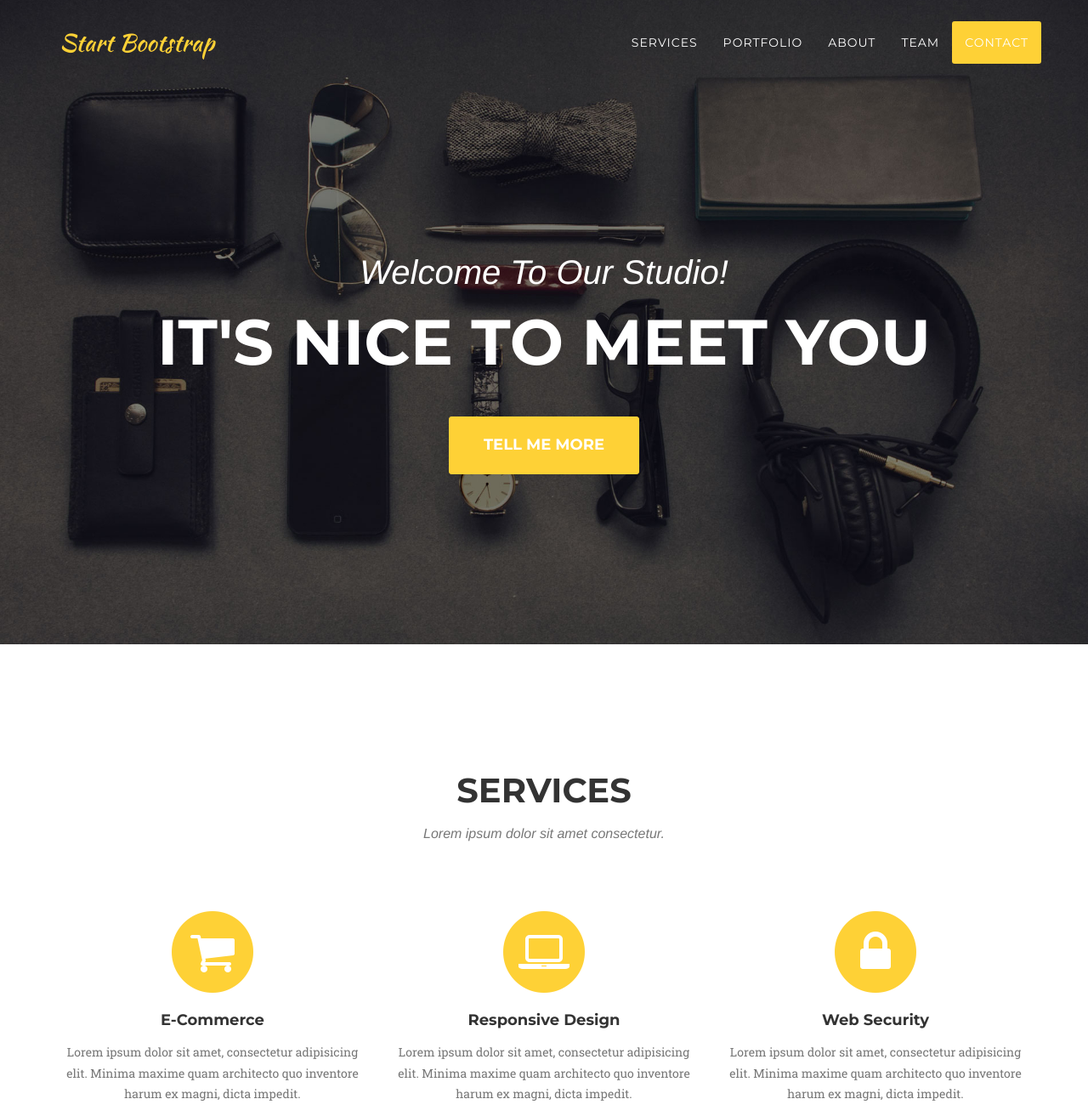
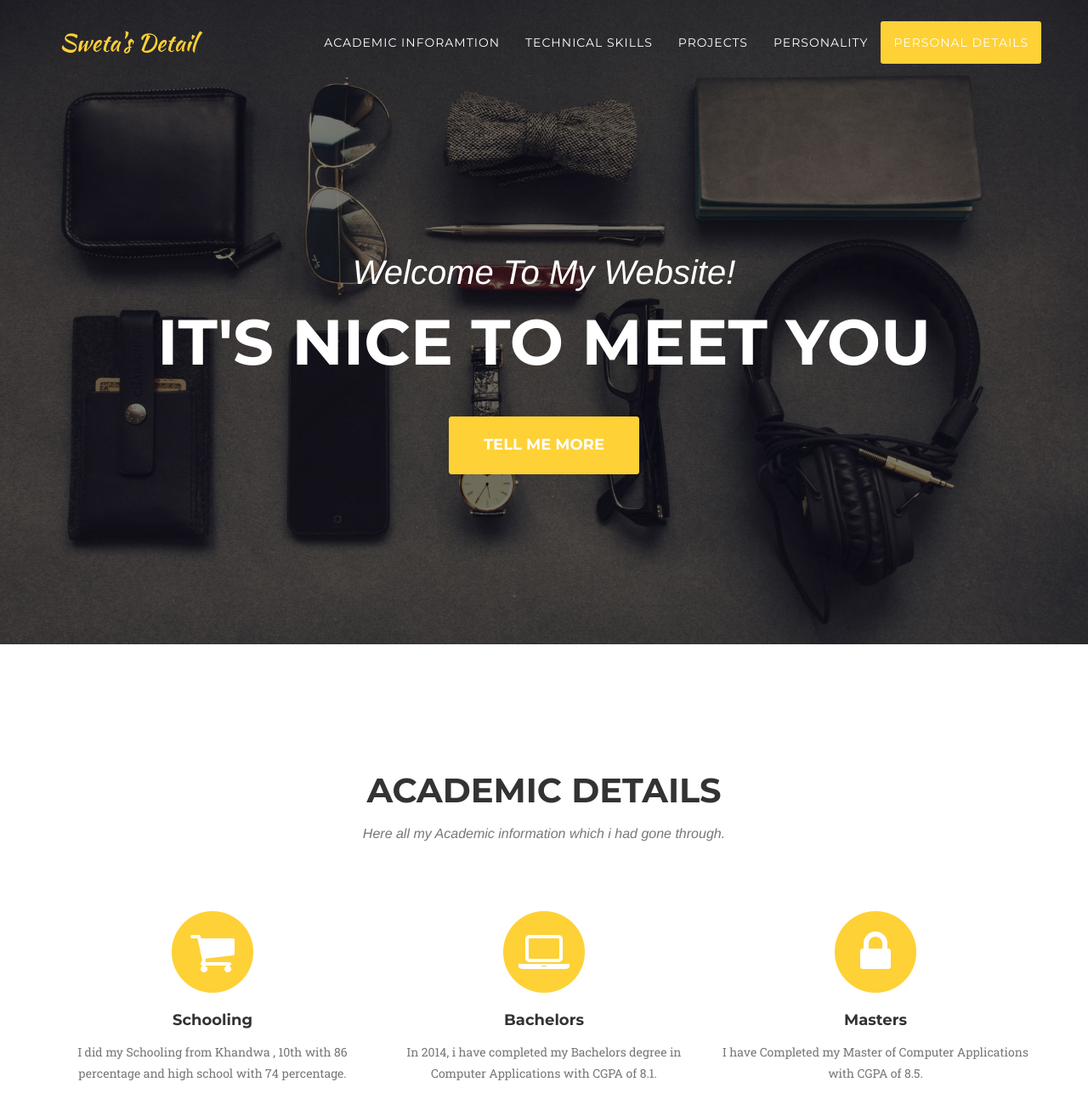
Before and after one commit to sweta-rathore/sweta-rathore.github.io, a website: page index.html in a window 1280 px wide. Shown: the top 1313 px of the page at 85% size. Drawn offline with nearby package versions, Linux system fonts and the light colour scheme; a web font is replaced by a local one.

Commit message:
Chnages In Acadmic  part

```diff
--- a/index.html
+++ b/index.html
@@ -9,7 +9,7 @@
     <meta name="description" content="">
     <meta name="author" content="">
 
-    <title>Agency - Start Bootstrap Theme</title>
+    <title>My Website</title>
 
     <!-- Bootstrap Core CSS -->
     <link href="vendor/bootstrap/css/bootstrap.min.css" rel="stylesheet">
@@ -43,7 +43,7 @@
                 <button type="button" class="navbar-toggle" data-toggle="collapse" data-target="#bs-example-navbar-collapse-1">
                     <span class="sr-only">Toggle navigation</span> Menu <i class="fa fa-bars"></i>
                 </button>
-                <a class="navbar-brand page-scroll" href="#page-top">Start Bootstrap</a>
+                <a class="navbar-brand page-scroll" href="#page-top">Sweta's Detail</a>
             </div>
 
             <!-- Collect the nav links, forms, and other content for toggling -->
@@ -53,19 +53,19 @@
                         <a href="#page-top"></a>
                     </li>
                     <li>
-                        <a class="page-scroll" href="#services">Services</a>
+                        <a class="page-scroll" href="#services">Academic Inforamtion</a>
                     </li>
                     <li>
-                        <a class="page-scroll" href="#portfolio">Portfolio</a>
+                        <a class="page-scroll" href="#portfolio">Technical Skills</a>
                     </li>
                     <li>
-                        <a class="page-scroll" href="#about">About</a>
+                        <a class="page-scroll" href="#about">Projects</a>
                     </li>
                     <li>
-                        <a class="page-scroll" href="#team">Team</a>
+                        <a class="page-scroll" href="#team">Personality</a>
                     </li>
                     <li>
-                        <a class="page-scroll" href="#contact">Contact</a>
+                        <a class="page-scroll" href="#contact">Personal Details</a>
                     </li>
                 </ul>
             </div>
@@ -78,20 +78,20 @@
     <header>
         <div class="container">
             <div class="intro-text">
-                <div class="intro-lead-in">Welcome To Our Studio!</div>
+                <div class="intro-lead-in">Welcome To My Website!</div>
                 <div class="intro-heading">It's Nice To Meet You</div>
                 <a href="#services" class="page-scroll btn btn-xl">Tell Me More</a>
             </div>
         </div>
     </header>
 
-    <!-- Services Section -->
+    <!-- Academic Detail -->
     <section id="services">
         <div class="container">
             <div class="row">
                 <div class="col-lg-12 text-center">
-                    <h2 class="section-heading">Services</h2>
-                    <h3 class="section-subheading text-muted">Lorem ipsum dolor sit amet consectetur.</h3>
+                    <h2 class="section-heading">Academic Details</h2>
+                    <h3 class="section-subheading text-muted">Here all my Academic information which i had gone through.</h3>
                 </div>
             </div>
             <div class="row text-center">
@@ -100,36 +100,36 @@
                         <i class="fa fa-circle fa-stack-2x text-primary"></i>
                         <i class="fa fa-shopping-cart fa-stack-1x fa-inverse"></i>
                     </span>
-                    <h4 class="service-heading">E-Commerce</h4>
-                    <p class="text-muted">Lorem ipsum dolor sit amet, consectetur adipisicing elit. Minima maxime quam architecto quo inventore harum ex magni, dicta impedit.</p>
+                    <h4 class="service-heading">Schooling</h4>
+                    <p class="text-muted">I did my Schooling from Khandwa , 10th with 86 percentage and high school with 74 percentage. </p>
                 </div>
                 <div class="col-md-4">
                     <span class="fa-stack fa-4x">
                         <i class="fa fa-circle fa-stack-2x text-primary"></i>
                         <i class="fa fa-laptop fa-stack-1x fa-inverse"></i>
                     </span>
-                    <h4 class="service-heading">Responsive Design</h4>
-                    <p class="text-muted">Lorem ipsum dolor sit amet, consectetur adipisicing elit. Minima maxime quam architecto quo inventore harum ex magni, dicta impedit.</p>
+                    <h4 class="service-heading">Bachelors</h4>
+                    <p class="text-muted">In 2014, i have completed my Bachelors degree in Computer Applications with CGPA of 8.1.</p>
                 </div>
                 <div class="col-md-4">
                     <span class="fa-stack fa-4x">
                         <i class="fa fa-circle fa-stack-2x text-primary"></i>
                         <i class="fa fa-lock fa-stack-1x fa-inverse"></i>
                     </span>
-                    <h4 class="service-heading">Web Security</h4>
-                    <p class="text-muted">Lorem ipsum dolor sit amet, consectetur adipisicing elit. Minima maxime quam architecto quo inventore harum ex magni, dicta impedit.</p>
+                    <h4 class="service-heading">Masters</h4>
+                    <p class="text-muted">I have Completed my Master of Computer Applications with  CGPA of 8.5.</p>
                 </div>
             </div>
         </div>
     </section>
 
-    <!-- Portfolio Grid Section -->
+    <!-- Technical Skills -->
     <section id="portfolio" class="bg-light-gray">
         <div class="container">
             <div class="row">
                 <div class="col-lg-12 text-center">
-                    <h2 class="section-heading">Portfolio</h2>
-                    <h3 class="section-subheading text-muted">Lorem ipsum dolor sit amet consectetur.</h3>
+                    <h2 class="section-heading">Technical</h2>
+                    <h3 class="section-subheading text-muted">Here all my Technical Knowledge Information.</h3>
                 </div>
             </div>
             <div class="row">
@@ -143,7 +143,7 @@
                         <img src="img/portfolio/roundicons.png" class="img-responsive" alt="">
                     </a>
                     <div class="portfolio-caption">
-                        <h4>Round Icons</h4>
+                        <h4>C</h4>
                         <p class="text-muted">Graphic Design</p>
                     </div>
                 </div>
```
